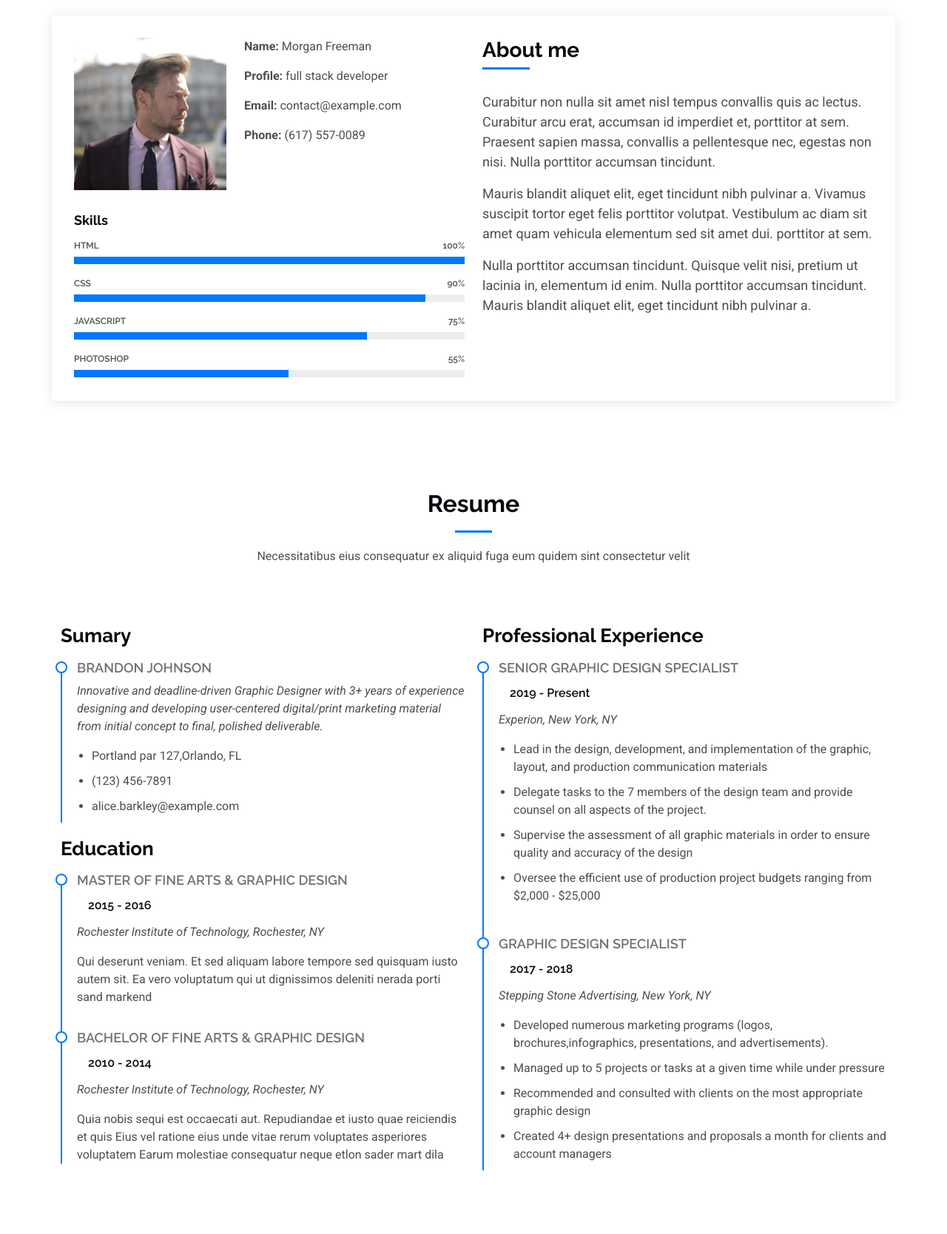
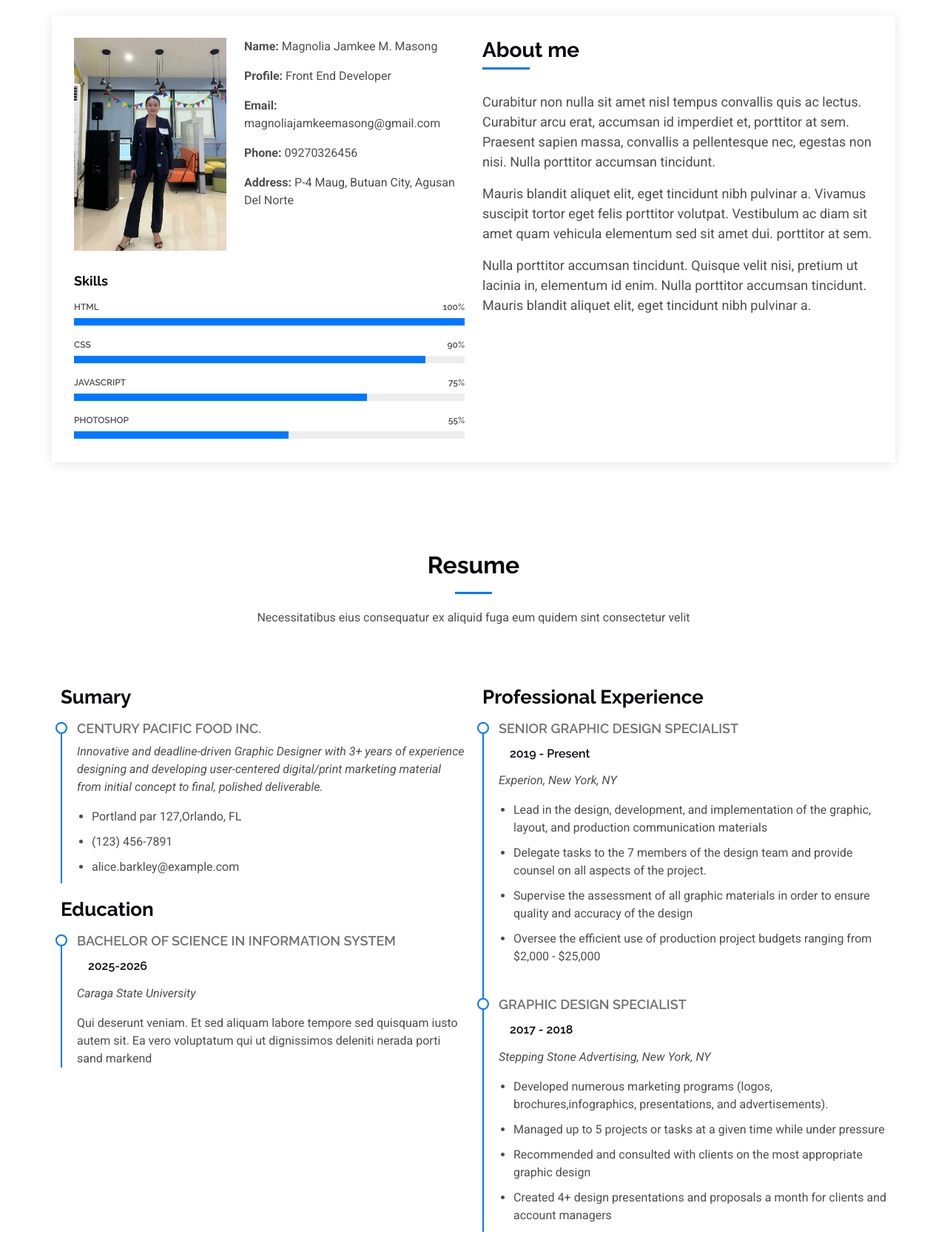
Before and after one commit to mjmasong/mjmasong.github.io, a plain HTML site: page index.html in a window 1280 px wide. Shown: the part 840-2508 px from the top of the page at 74% size. Drawn offline with Linux system fonts and the light colour scheme.

Commit message:
changes until resume section

```diff
--- a/index.html
+++ b/index.html
@@ -44,7 +44,7 @@
       <a href="index.html" class="logo d-flex align-items-center">
         <!-- Uncomment the line below if you also wish to use an image logo -->
         <!-- <img src="assets/img/logo.png" alt=""> -->
-        <h1 class="sitename">DevFolio</h1>
+        <h1 class="sitename">Personal Website</h1>
       </a>
 
       <nav id="navmenu" class="navmenu">
@@ -86,8 +86,8 @@
       <img src="assets/img/taxicab.jpg" alt="" data-aos="fade-in">
 
       <div class="container d-flex flex-column align-items-center justify-content-center text-center" data-aos="fade-up" data-aos-delay="100">
-        <h2>I am Morgan Freeman</h2>
-        <p><span class="typed" data-typed-items="Designer, Developer, Freelancer, Photographer"></span></p>
+        <h2>Magnolia Jamkee M. Masong</h2>
+        <p><span class="typed" data-typed-items="Marketing, Freelancer"></span></p>
       </div>
 
     </section><!-- /Hero Section -->
@@ -102,13 +102,14 @@
 
             <div class="row justify-content-between gy-4">
               <div class="col-lg-5">
-                <img src="assets/img/profile-img.jpg" class="img-fluid" alt="">
+                <img src="assets/img/Bodypic.jpg" class="img-fluid" alt="">
               </div>
               <div class="col-lg-7 about-info">
-                <p><strong>Name: </strong> <span>Morgan Freeman</span></p>
-                <p><strong>Profile: </strong> <span>full stack developer</span></p>
-                <p><strong>Email: </strong> <span>contact@example.com</span></p>
-                <p><strong>Phone: </strong> <span>(617) 557-0089</span></p>
+                <p><strong>Name: </strong> <span>Magnolia Jamkee M. Masong</span></p>
+                <p><strong>Profile: </strong> <span>Front End Developer</span></p>
+                <p><strong>Email: </strong> <span>magnoliajamkeemasong@gmail.com</span></p>
+                <p><strong>Phone: </strong> <span>09270326456</span></p>
+                <p><strong>Address: </strong> <span>P-4 Maug, Butuan City, Agusan Del Norte</span></p>
               </div>
             </div>
 
@@ -191,7 +192,7 @@
             <h3 class="resume-title">Sumary</h3>
 
             <div class="resume-item pb-0">
-              <h4>Brandon Johnson</h4>
+              <h4>Century Pacific Food Inc.</h4>
               <p><em>Innovative and deadline-driven Graphic Designer with 3+ years of experience designing and developing user-centered digital/print marketing material from initial concept to final, polished deliverable.</em></p>
               <ul>
                 <li>Portland par 127,Orlando, FL</li>
@@ -202,17 +203,10 @@
 
             <h3 class="resume-title">Education</h3>
             <div class="resume-item">
-              <h4>Master of Fine Arts &amp; Graphic Design</h4>
-              <h5>2015 - 2016</h5>
-              <p><em>Rochester Institute of Technology, Rochester, NY</em></p>
+              <h4>Bachelor of Science in Information System</h4>
+              <h5>2025-2026</h5>
+              <p><em>Caraga State University</em></p>
               <p>Qui deserunt veniam. Et sed aliquam labore tempore sed quisquam iusto autem sit. Ea vero voluptatum qui ut dignissimos deleniti nerada porti sand markend</p>
-            </div><!-- Edn Resume Item -->
-
-            <div class="resume-item">
-              <h4>Bachelor of Fine Arts &amp; Graphic Design</h4>
-              <h5>2010 - 2014</h5>
-              <p><em>Rochester Institute of Technology, Rochester, NY</em></p>
-              <p>Quia nobis sequi est occaecati aut. Repudiandae et iusto quae reiciendis et quis Eius vel ratione eius unde vitae rerum voluptates asperiores voluptatem Earum molestiae consequatur neque etlon sader mart dila</p>
             </div><!-- Edn Resume Item -->
 
           </div>
```
Also changed, not shown: assets/img/Bodypic.jpg (added).
